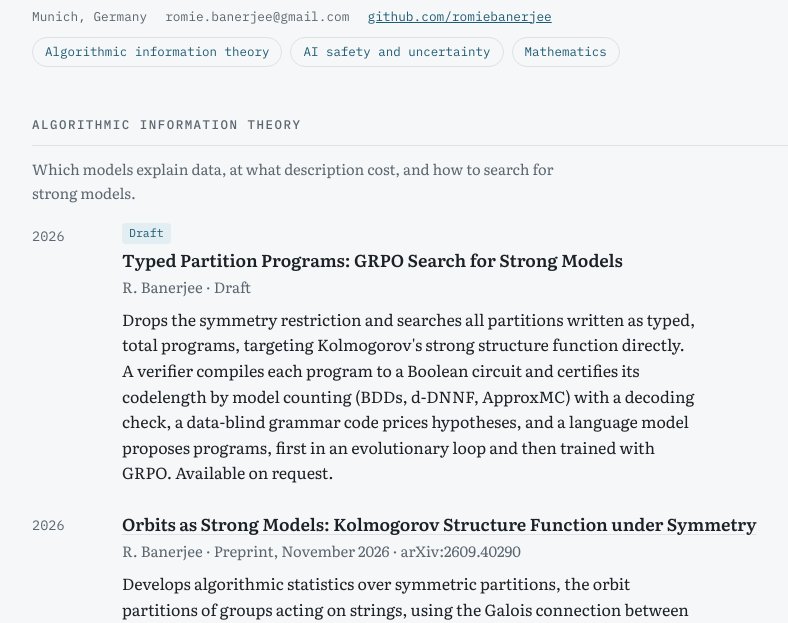
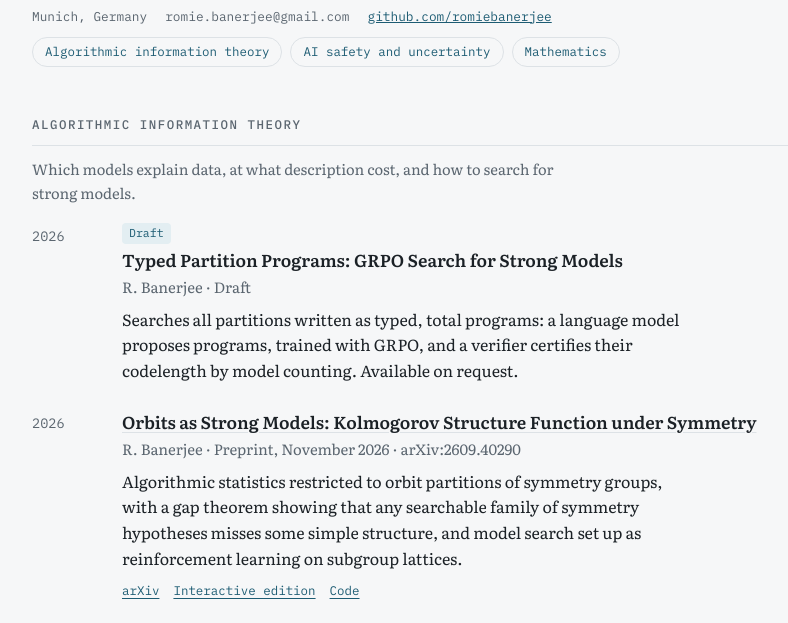
Before and after one commit to romiebanerjee/romiebanerjee.github.io, a plain HTML site: page index.html in a window 1280 px wide. Shown: the part 159-782 px from the top of the page, without its empty margins (228-1016 px from the left). Drawn offline with Linux system fonts and the light colour scheme.

Commit message:
Add files via upload

```diff
--- a/index.html
+++ b/index.html
@@ -105,7 +105,7 @@
           <span class="status">Draft</span>
           <p class="title">Typed Partition Programs: GRPO Search for Strong Models</p>
           <p class="venue">R. Banerjee · Draft</p>
-          <p class="desc">Drops the symmetry restriction and searches all partitions written as typed, total programs, targeting Kolmogorov's strong structure function directly. A verifier compiles each program to a Boolean circuit and certifies its codelength by model counting (BDDs, d-DNNF, ApproxMC) with a decoding check, a data-blind grammar code prices hypotheses, and a language model proposes programs, first in an evolutionary loop and then trained with GRPO. Available on request.</p>
+          <p class="desc">Searches all partitions written as typed, total programs: a language model proposes programs, trained with GRPO, and a verifier certifies their codelength by model counting. Available on request.</p>
         </div>
       </li>
       <li class="entry">
@@ -113,7 +113,7 @@
         <div class="body">
           <p class="title"><a href="https://arxiv.org/abs/2609.40290">Orbits as Strong Models: Kolmogorov Structure Function under Symmetry</a></p>
           <p class="venue">R. Banerjee · Preprint, November 2026 · arXiv:2609.40290</p>
-          <p class="desc">Develops algorithmic statistics over symmetric partitions, the orbit partitions of groups acting on strings, using the Galois connection between subgroups and partitions. For linear symmetry it proves a band theorem and finds stochastic normal strings whose simple structure is invisible to it; it coordinatises permutation groups by type and placement and shows that any space of symmetry hypotheses small enough to search misses simple structure. It then sets up the search for orbit models as reinforcement learning on subgroup lattices: without a cost for the hypothesis the problem collapses onto the stabiliser of the data, and with the cost included model search is value estimation, solved with Monte Carlo methods and a lattice version of Monte Carlo tree search.</p>
+          <p class="desc">Algorithmic statistics restricted to orbit partitions of symmetry groups, with a gap theorem showing that any searchable family of symmetry hypotheses misses some simple structure, and model search set up as reinforcement learning on subgroup lattices.</p>
           <div class="links"><a href="https://arxiv.org/abs/2609.40290">arXiv</a><a href="https://romiebanerjee.github.io/CAS2/index.html">Interactive edition</a><a href="https://github.com/romiebanerjee/CAS3">Code</a></div>
         </div>
       </li>
```
